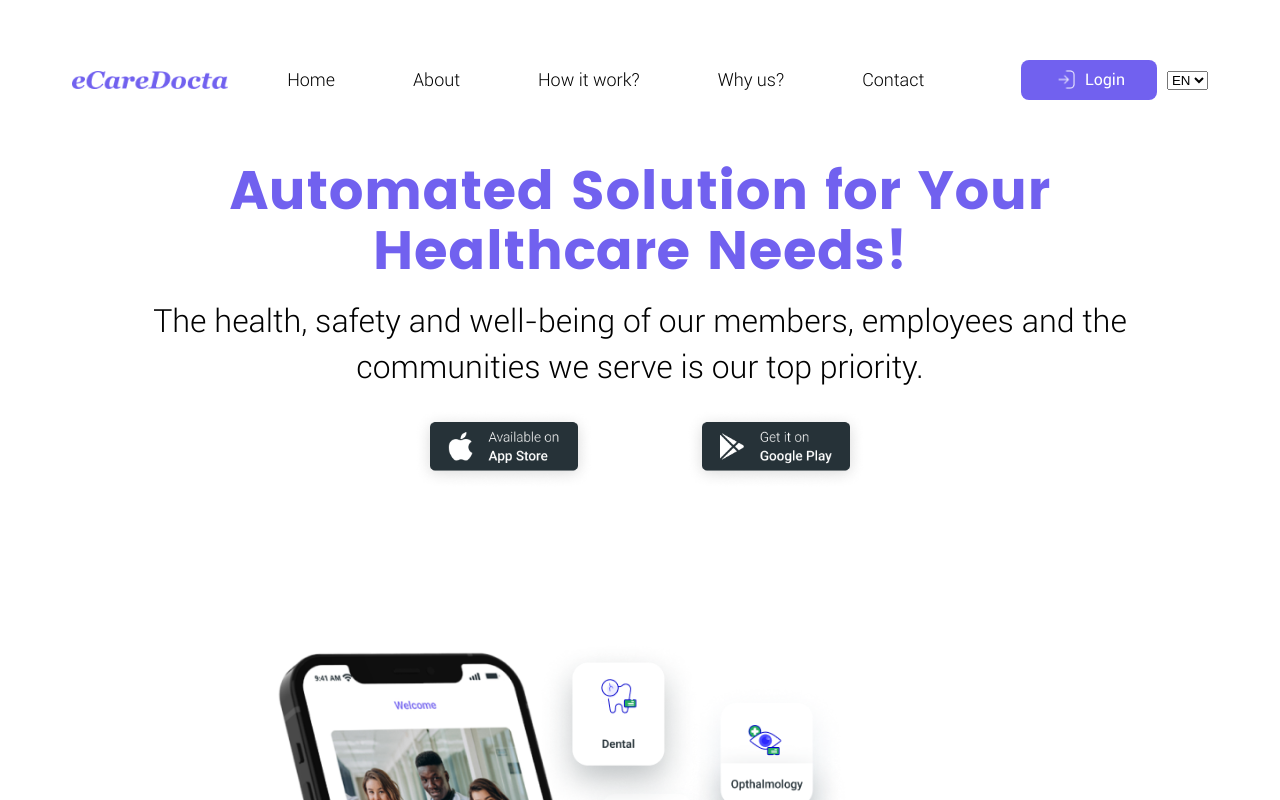
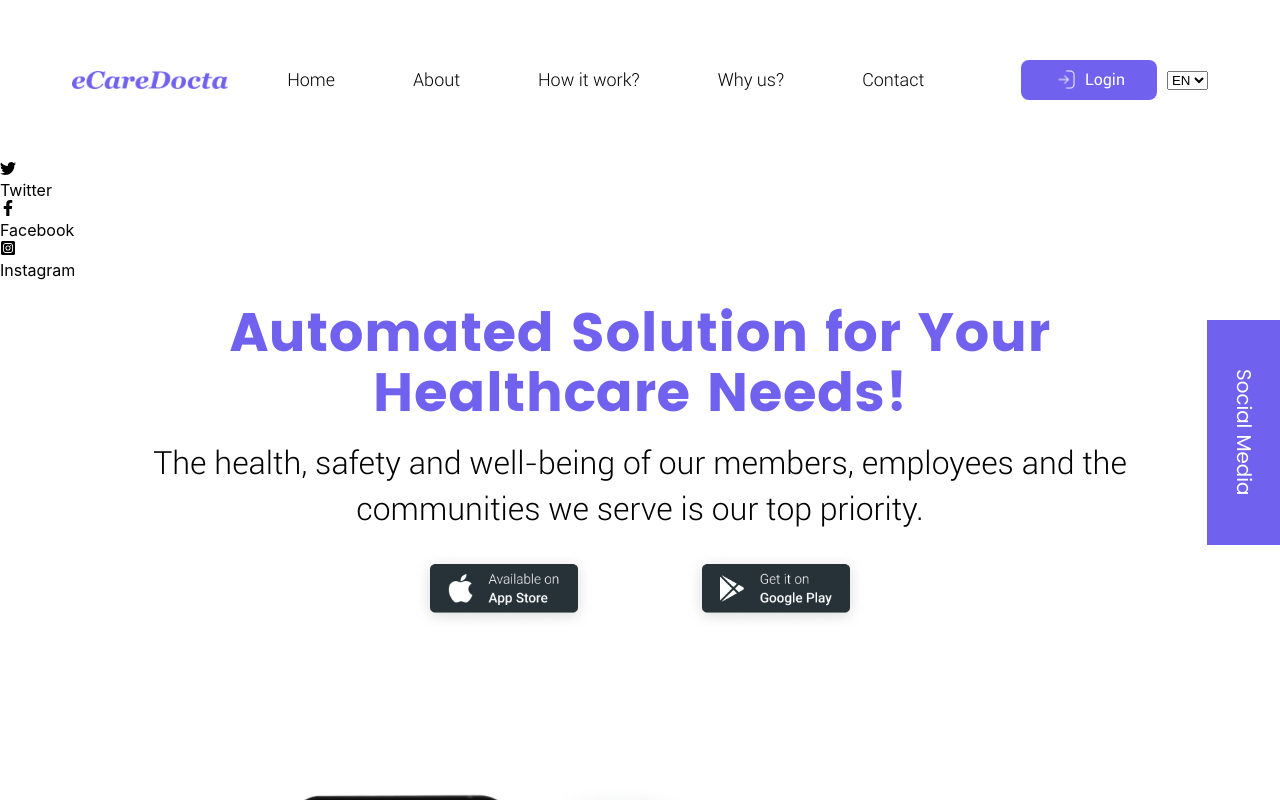
Before and after one commit to Moin105/Ecare, a Next.js app: page / in a window 1280 px wide. Shown: the top 800 px of the page. Built offline with nearby package versions, Linux system fonts and the light colour scheme; no server answers.

Commit message:
social media links

```diff
--- /dev/null
+++ b/Components/Social.js
@@ -0,0 +1,68 @@
+import React,{useState} from 'react'
+import styles from '../styles/Home.module.css'
+import {FaInstagramSquare,FaFacebookF} from 'react-icons/fa'
+import {BsTwitter} from 'react-icons/bs'
+import {IoMdClose} from 'react-icons/io'
+import Link from "next/link";
+
+function Social() {
+    const [show ,setShow] = useState(true)
+  return (
+    <>
+      <div className={styles.social} onClick={()=>{setShow(!show)}}>
+   {  show ? <p className={styles.stext}>Social Media</p>:
+
+        <>
+        <div className={styles.close}  onClick={()=>{setShow(true)}}>
+        <IoMdClose/>
+        </div>
+        <div className={styles.aligns}>
+        <Link href="https://twitter.com/ecare_med" smooth="true">
+            <div className={styles.sbox}>
+                <BsTwitter/>
+                <p>Twitter</p>
+            </div>
+        </Link>
+        <Link href="https://www.facebook.com/profile.php?id=100086304606356" smooth="true">
+            <div className={styles.sbox}>
+                <FaFacebookF/>
+                <p>Facebook</p>
+            </div>
+        </Link>
+         <Link href="https://www.instagram.com/ecareDocta/" smooth="true">
+            <div className={styles.sbox}>
+                <FaInstagramSquare/>
+                <p>Instagram</p>
+            </div>
+        </Link>
+        </div>
+        </>
+   }
+      </div>
+      <div className={styles.socials}>
+        <div className={styles.aligns}>
+        <Link href="https://twitter.com/ecare_med" smooth="true">
+            <div className={styles.sbox}>
+                <BsTwitter/>
+                <p>Twitter</p>
+            </div>
+        </Link>
+        <Link href="https://www.facebook.com/profile.php?id=100086304606356" smooth="true">
+            <div className={styles.sbox}>
+                <FaFacebookF/>
+                <p>Facebook</p>
+            </div>
+        </Link>
+         <Link href="https://www.instagram.com/ecareDocta/" smooth="true">
+            <div className={styles.sbox}>
+                <FaInstagramSquare/>
+                <p>Instagram</p>
+            </div>
+        </Link>
+        </div>
+      </div>
+    </>
+  )
+}
+
+export default Social
--- a/Locales/en.js
+++ b/Locales/en.js
@@ -21,12 +21,12 @@ export default {
     wecare: `Why eCareDocta?`,
     web: `With eCareDocta, you control the course of treatment. We back
     you up. Make confident decisions in the moments of care with eCareDocta.`,
-    weh: 'Secure communication',
+    weh: 'Multiple Features',
     weh2: 'Experienced Doctor',
     weh3: 'Easy to use/User Friendly',
-    wep: 'eCareDocta delivers the most secure form of communication, right when you need it.',
-    wep2: 'With eCareDocta, you can find The Right top rated experienced Doctors For Your medical issues.',
-    wep3: 'We work to offer you the best technology for all kinds of your healthcare needs.',
+    wep: 'In a single platform, services such as Chat or Video consultations, discussion forums, health tips, and a wide range of health topics are made available to the population.',
+    wep2: 'Our consultants provide as many details as possible about disease conditions and are ready to refer the patients to appropriate health facilities when there is a need for hospital visits and/or hospitalization.',
+    wep3: 'The good user interface and experience on our mobile applications and smooth video calling options make it very easy to use the eCareDocta app.',
     gitt:'Get In touch Today!',
     gith:`With eCareDocta, you can Book appointments in 5 easy steps as shown below.
     Moreover, you can choose the method of consultancy according to your needs.`,
--- a/Locales/fr.js
+++ b/Locales/fr.js
@@ -22,12 +22,12 @@ export default {
     wecare: `Pourquoi eCare ?`,
     web: `Avec eCare, vous contrôlez le déroulement du traitement. Nous sommes de retour
     vous debout. Prenez des décisions en toute confiance dans les moments de soins avec eCare.`,
-    weh: 'Communication sécurisée',
+    weh: 'Fonctionnalités multiples',
     weh2: 'Médecin expérimenté',
     weh3: 'Facile à utiliser/Convivial',
-    wep: 'eCare offre la forme de communication la plus sécurisée, au moment où vous en avez besoin.',
-    wep2: 'Avec eCare, vous pouvez trouver les bons médecins expérimentés les mieux notés pour vos problèmes médicaux.',
-    wep3: 'Nous travaillons pour vous offrir la meilleure technologie pour tous vos besoins en matière de soins de santé.',
+    wep: 'Dans une même plateforme, des services tels que des consultations par Chat ou Vidéo, des forums de discussion, des conseils santé et un large éventail de sujets de santé sont mis à la disposition de la population.',
+    wep2: `Nos consultants fournissent autant de détails que possible sur les conditions de la maladie et sont prêts à orienter les patients vers les établissements de santé appropriés en cas de besoin de visites à l'hôpital et/ou d'hospitalisation.`,
+    wep3: `La bonne interface utilisateur et l'expérience sur nos applications mobiles et les options d'appel vidéo fluides facilitent l'utilisation de l'application eCareDocta.`,
     gitt:`Contactez-nous dès aujourd'hui !`,
     gith:`Avec eCare, vous pouvez prendre des rendez-vous en 5 étapes faciles, comme indiqué ci-dessous.
     De plus, vous pouvez choisir la méthode de conseil en fonction de vos besoins.`,
--- a/pages/index.js
+++ b/pages/index.js
@@ -13,12 +13,14 @@ import Getstarted from '../Components/Getstarted'
 import Footer from '../Components/Footer'
 import MyCarousel from '../Components/Customer'
 import AboutUs from '../Components/AboutUs'
+import Social from '../Components/Social'
 export default function Home() {
   const [show , setShow] = useState(true)
   return (
     <div className={styles.container}>
      <Header setShow={setShow}/>
  {show &&   <>
+ <Social/>
   <Context/>
      <Banner/>
      <Platform/>
--- a/styles/Home.module.css
+++ b/styles/Home.module.css
@@ -294,7 +294,7 @@
   box-shadow: 0px 4px 40px rgba(0, 0, 0, 0.25);
   border-radius: 50px;
   position: relative;
-  width: 473px;
+  width: 48%;
   height: 360px;
   padding: 115px 45px 65px 46px;
 }
@@ -342,7 +342,7 @@
   box-shadow: 0px 4px 40px rgba(0, 0, 0, 0.25);
   border-radius: 50px;
   position: relative;
-  width: 473px;
+  width: 48%;
   height: 360px;
   padding: 115px 45px 65px 46px;
 }
@@ -2293,6 +2293,107 @@
     width: 130px;
   }
 }
+.social {
+  display: flex;
+  flex-direction: column;
+  justify-content: center;
+  align-items: center;
+  position: fixed;
+  top: 40%;
+  height: 225px;
+  right: 0;
+  width: 73px;
+  background-color: #7161EF;
+}
+.social .close {
+  position: absolute;
+  right: 2px;
+  top: 2px;
+  color: white;
+  z-index: 111;
+}
+.social .stext {
+  -ms-writing-mode: tb-rl;
+      writing-mode: vertical-rl;
+  text-orientation: mixed;
+  font-family: "Poppins";
+  font-style: normal;
+  font-weight: 400;
+  font-size: 20px;
+  line-height: 12px;
+  color: #FFFFFF;
+}
+.social .aligns {
+  display: flex;
+  flex-direction: column;
+  position: relative;
+  justify-content: space-around;
+  align-items: center;
+  gap: 20px;
+}
+.social .sbox {
+  display: flex;
+  cursor: pointer;
+  flex-direction: column;
+  font-size: 24px;
+  color: white;
+  justify-content: center;
+  align-items: center;
+  gap: 8px;
+}
+.social p {
+  font-family: "Poppins";
+  font-style: normal;
+  font-weight: 400;
+  font-size: 10px;
+  line-height: 12px;
+  color: #FFFFFF;
+}
+.social .socials {
+  display: none;
+}
+
+@media only screen and (max-width: 450px) {
+  .social {
+    display: none;
+  }
+  .socials {
+    display: block;
+    display: flex;
+    flex-direction: column;
+    justify-content: center;
+    align-items: center;
+    position: absolute;
+    top: 70px;
+    height: 110px;
+    right: 40px;
+    width: 20px;
+  }
+  .socials .aligns {
+    display: flex;
+    flex-direction: column;
+    position: relative;
+    justify-content: space-around;
+    align-items: center;
+    gap: 20px;
+  }
+  .socials .sbox {
+    display: flex;
+    cursor: pointer;
+    flex-direction: column;
+    font-size: 12px;
+    color: white;
+    padding: 5px;
+    border-radius: 111px;
+    background-color: #7161EF;
+    justify-content: center;
+    align-items: center;
+    gap: 8px;
+  }
+  .socials p {
+    display: none;
+  }
+}
 @font-face {
   font-family: "Roboto Cn";
   src: url("../fonts/Roboto-Condensed.woff2") format("woff2"), url("../fonts/Roboto-Condensed.woff") format("woff");
--- a/styles/Home.module.scss
+++ b/styles/Home.module.scss
@@ -439,7 +439,7 @@ text-align: center;
             box-shadow: 0px 4px 40px rgba(0, 0, 0, 0.25);
             border-radius: 50px;
             position: relative;
-            width: 473px;
+            width: 48%;
             height: 360px;
             padding: 115px 45px 65px 46px;
             .circle{
@@ -490,7 +490,7 @@ text-align: center;
             box-shadow: 0px 4px 40px rgba(0, 0, 0, 0.25);
             border-radius: 50px;
             position: relative;
-            width: 473px;
+            width: 48%;
             height: 360px;
             padding: 115px 45px 65px 46px;
             .circle{
@@ -2550,9 +2550,110 @@ flex-direction: column;
 
 
 
-
-
-
+// Socials
+.social{
+    display: flex;
+    flex-direction: column;
+    justify-content: center;
+    align-items: center;
+    position: fixed;
+    top: 40%;
+    height:225px;
+    right: 0;
+    width: 73px;
+    background-color: #7161EF;
+    .close{
+        position: absolute;
+        right: 2px;
+        top: 2px;
+        color: white;
+        z-index: 111;
+    }
+    .stext{
+        writing-mode: vertical-rl;
+        text-orientation: mixed;
+        font-family: 'Poppins';
+        font-style: normal;
+        font-weight: 400;
+        font-size: 20px;
+        line-height: 12px;
+        color: #FFFFFF;
+    }
+    .aligns{
+        display: flex;
+        flex-direction: column;
+        position: relative;
+        justify-content: space-around;
+        align-items: center;
+        gap:20px;
+    }
+    .sbox{
+        display: flex;
+        cursor: pointer;
+        flex-direction: column;
+        font-size: 24px;
+        color: white;
+        justify-content: center;
+        align-items: center;
+        gap: 8px;
+
+    }
+    p{
+        font-family: 'Poppins';
+        font-style: normal;
+        font-weight: 400;
+        font-size: 10px;
+        line-height: 12px;
+        color: #FFFFFF;
+    }
+    .socials{
+        display: none;
+    }
+}
+
+@media only screen and (max-width: 450px) {
+    .social{
+        display: none;
+    }
+    .socials{
+        display: block;
+        display: flex;
+        flex-direction: column;
+        justify-content: center;
+        align-items: center;
+        position: absolute;
+        top: 70px;
+        height:110px;
+        right: 40px;
+        width: 20px;
+
+        .aligns{
+            display: flex;
+            flex-direction: column;
+            position: relative;
+            justify-content: space-around;
+            align-items: center;
+            gap:20px;
+        }
+        .sbox{
+            display: flex;
+            cursor: pointer;
+            flex-direction: column;
+            font-size: 12px;
+            color: white;
+            padding: 5px;
+            border-radius: 111px;
+            background-color: #7161EF;
+            justify-content: center;
+            align-items: center;
+            gap: 8px;
+
+        }
+        p{
+            display: none;
+        }
+    }
+}
 
 
 
```
Also changed, not shown: public/sc.png, 1 other file (tests, documents, lock files or other folders).
